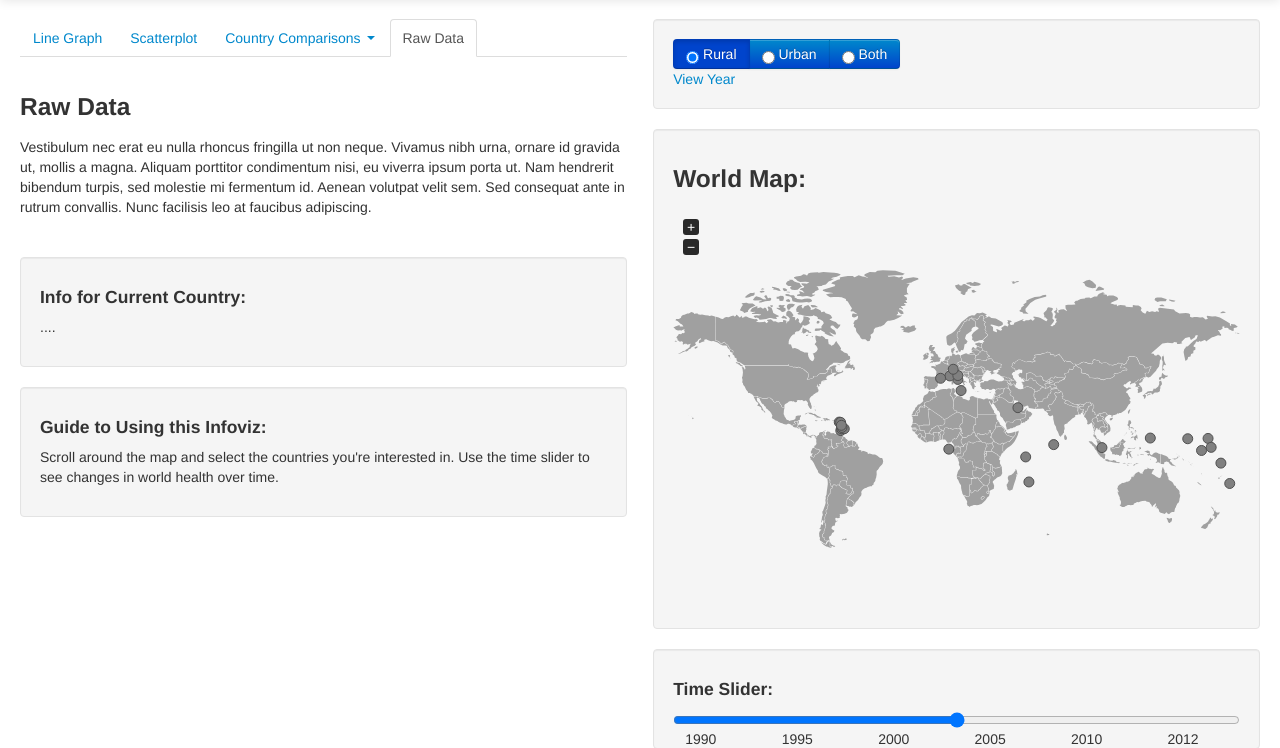
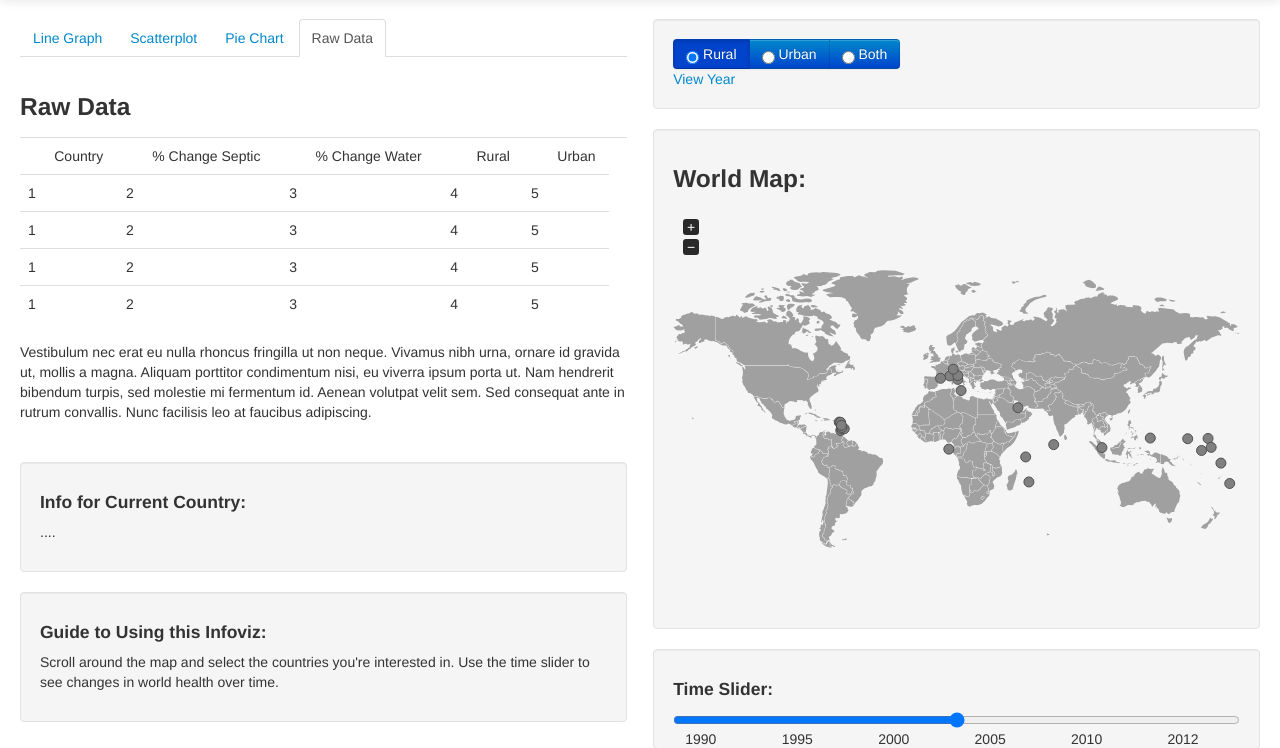
Before and after one commit to kaugg/WH4460, a PHP site: page / in a window 1280 px wide, after a click on "Raw Data". Shown: the part 41-789 px from the top of the page. Run offline with PHP 8.4, Linux system fonts and the light colour scheme.

Commit message:
Added dummy images

```diff
--- a/index.php
+++ b/index.php
@@ -16,6 +16,9 @@
 
 
 	  <script>
+
+
+
 
 	  function go(event,code)
 	  {
@@ -87,7 +90,7 @@
 
 
   </head>
-  <body>
+  <body onload="">
 
     <div class="navbar navbar-inverse navbar-fixed-top">
       <div class="navbar-inner">
@@ -120,30 +123,65 @@
 				<ul class="nav nav-tabs">
 					<li class="active"><a data-toggle="tab" href="#sectionA">Line Graph</a></li>
 					<li><a data-toggle="tab" href="#sectionB">Scatterplot</a></li>
-					<li class="dropdown">
-						<a data-toggle="dropdown" class="dropdown-toggle" href="#">Country Comparisons <b class="caret"></b></a>
-						<ul class="dropdown-menu">
-							<li><a data-toggle="tab" href="#dropdown1">Pie Chart</a></li>
-							<li><a data-toggle="tab" href="#dropdown2">Line Chart</a></li>
-						</ul>
-					</li>
+					<li><a data-toggle="tab" href="#dropdown1">Pie Chart</a></li>
 					<li><a data-toggle="tab" href="#sectionD">Raw Data</a></li>
 				</ul>
 				<div class="tab-content" style="padding-bottom: 30px;">
 					<div id="sectionA" class="tab-pane fade in active">
 						<h3>Line Graph</h3>
+						<img src="images/line.png">
 						<p>Aliquip placeat salvia cillum iphone. Seitan aliquip quis cardigan american apparel, butcher voluptate nisi qui. Raw denim you probably haven't heard of them jean shorts Austin. Nesciunt tofu stumptown aliqua, retro synth master cleanse. Mustache cliche tempor, williamsburg carles vegan helvetica. Reprehenderit butcher retro keffiyeh dreamcatcher synth.</p>
 					</div>
 					<div id="sectionB" class="tab-pane fade">
 						<h3>Scatterplot</h3>
+						<img src="images/scatter.png">
 						<p>Vestibulum nec erat eu nulla rhoncus fringilla ut non neque. Vivamus nibh urna, ornare id gravida ut, mollis a magna. Aliquam porttitor condimentum nisi, eu viverra ipsum porta ut. Nam hendrerit bibendum turpis, sed molestie mi fermentum id. Aenean volutpat velit sem. Sed consequat ante in rutrum convallis. Nunc facilisis leo at faucibus adipiscing.</p>
 					</div>
 					<div id="sectionD" class="tab-pane fade">
 						<h3>Raw Data</h3>
+						<table class="table">
+							<th>
+								<td>Country<td>
+								<td>% Change Septic<td>
+								<td>% Change Water<td>
+								<td>Rural<td>
+								<td>Urban<td>
+							</th>
+							<tr>
+								<td>1<td>
+								<td>2<td>
+								<td>3<td>
+								<td>4<td>
+								<td>5<td>
+							</tr>
+							<tr>
+								<td>1<td>
+								<td>2<td>
+								<td>3<td>
+								<td>4<td>
+								<td>5<td>
+							</tr>
+							<tr>
+								<td>1<td>
+								<td>2<td>
+								<td>3<td>
+								<td>4<td>
+								<td>5<td>
+							</tr>
+							<tr>
+								<td>1<td>
+								<td>2<td>
+								<td>3<td>
+								<td>4<td>
+								<td>5<td>
+							</tr>
+
+						</table>
 						<p>Vestibulum nec erat eu nulla rhoncus fringilla ut non neque. Vivamus nibh urna, ornare id gravida ut, mollis a magna. Aliquam porttitor condimentum nisi, eu viverra ipsum porta ut. Nam hendrerit bibendum turpis, sed molestie mi fermentum id. Aenean volutpat velit sem. Sed consequat ante in rutrum convallis. Nunc facilisis leo at faucibus adipiscing.</p>
 					</div>
 					<div id="dropdown1" class="tab-pane fade">
 						<h3>Comparisons Pie Chart</h3>
+						<img src="images/pie.png">
 						<p>WInteger convallis, nulla in sollicitudin placerat, ligula enim auctor lectus, in mollis diam dolor at lorem. Sed bibendum nibh sit amet dictum feugiat. Vivamus arcu sem, cursus a feugiat ut, iaculis at erat. Donec vehicula at ligula vitae venenatis. Sed nunc nulla, vehicula non porttitor in, pharetra et dolor. Fusce nec velit velit. Pellentesque consectetur eros.</p>
 					</div>
 					<div id="dropdown2" class="tab-pane fade">
```
Also changed, not shown: images/line.PNG (added), images/pie.PNG (added), images/scatter.PNG (added).
